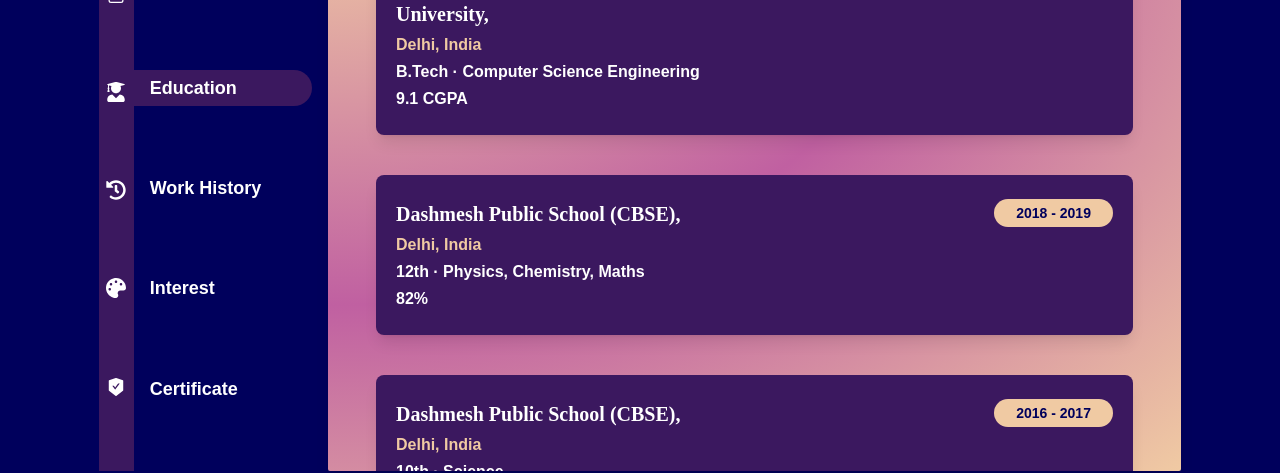
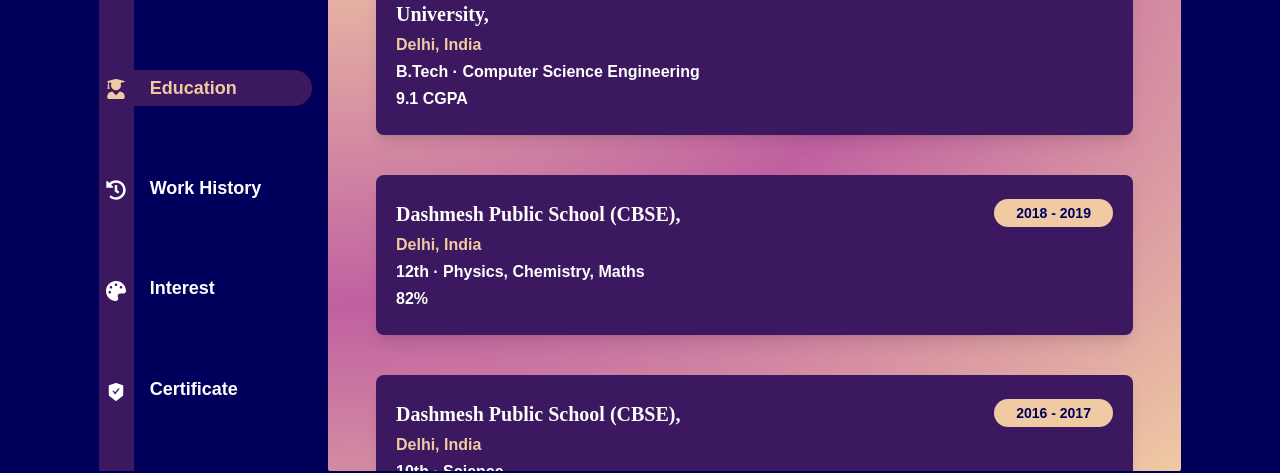
Before and after one commit to Mohit-Thapliyal/Portfolio, a React (Create React App) app: page /about in a window 1280 px wide. Shown: the part 216-689 px from the top of the page. Built offline with nearby package versions, Linux system fonts and the light colour scheme.

Commit message:
minor update

```diff
--- a/src/components/About/About.jsx
+++ b/src/components/About/About.jsx
@@ -62,9 +62,9 @@
   };
 
   const aboutNavClass =
-    " font-quicksand w-2/5 lg:w-full py-0 cursor-pointer text-white text-sm md:text-md lg:text-lg font-extrabold rounded-r-full sm:p-1 -ml-1 lg:ml-0 pl-4 sm:pl-4";
+    " font-quicksand w-2/5 lg:w-full py-0 cursor-pointer text-sm md:text-md lg:text-lg font-extrabold rounded-r-full sm:p-1 -ml-1 lg:ml-0 pl-4 sm:pl-4";
   const aboutNavActiveClass =
-    "font-quicksand w-2/5 lg:w-full cursor-pointer text-sm text-white bg-secondary md:text-md lg:text-lg font-bold rounded-r-full p-1 -ml-1 lg:ml-0 pl-4 lg:text-left ";
+    "font-quicksand w-2/5 lg:w-full cursor-pointer text-sm text-highlight bg-secondary md:text-md lg:text-lg font-bold rounded-r-full p-1 -ml-1 lg:ml-0 pl-4 lg:text-left ";
 
   return (
     <AnimatedPage>
@@ -89,7 +89,7 @@
               onClick={() => {
                 setSectionNumber(item.number);
               }}
-              className="pt-1 -ml-6 text-sm font-bold text-white cursor-pointer md:text-lg lg:text-xl lg:-ml-7"
+              className={`pt-1 -ml-6 text-sm font-bold cursor-pointer md:text-lg lg:text-xl lg:-ml-7 ${item.number===sectionNumber&&"text-highlight"} ${item.number!==1&&"mt-2"}`}
             >
               {item.icon}
             </li>
--- a/src/components/Portfolio/Project.jsx
+++ b/src/components/Portfolio/Project.jsx
@@ -7,7 +7,7 @@
   return (
     <div className="transition-all duration-300 ease-in-out cursor-pointer hover:scale-105">
       <motion.div
-        initial={{y:20, opacity: 0, scale: 0.3 }}
+        initial={{y:20, opacity: 0, scale: 0.8 }}
         animate={{
           y:0,
           opacity: 1,
@@ -15,7 +15,7 @@
         }}
         transition={{
           delay: 0.3,
-          duration: 0.6,
+          duration: 0.5,
         }}
         onClick={() => {
           props.onShowModal(1, props.image);
```
